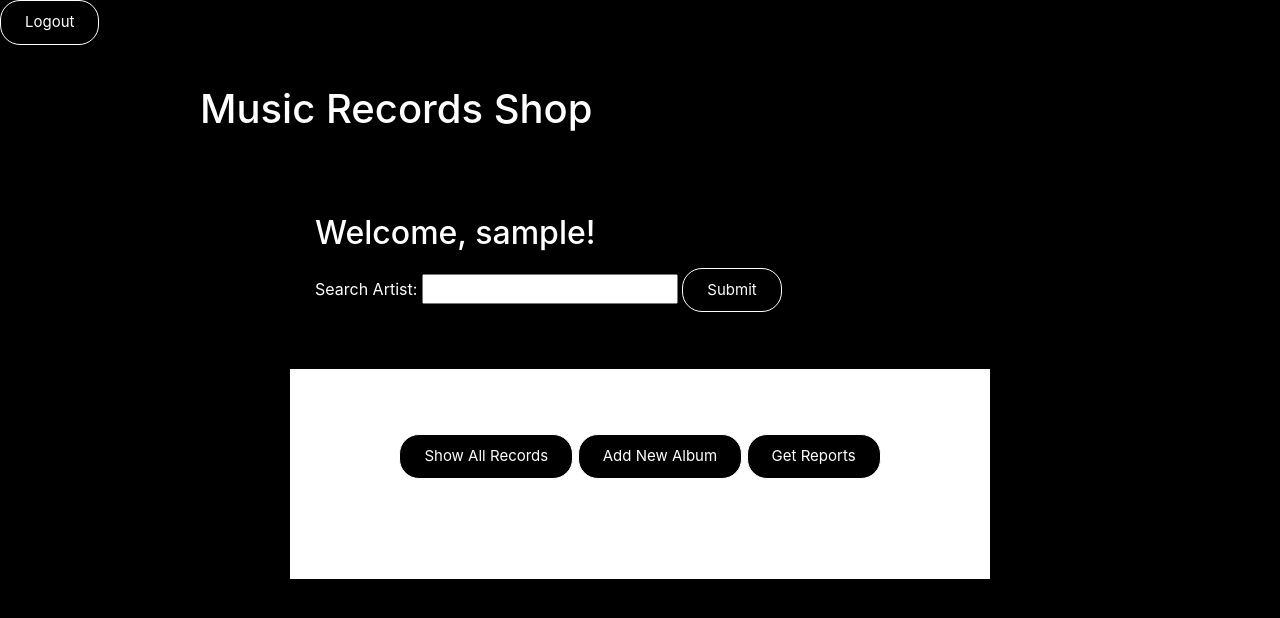
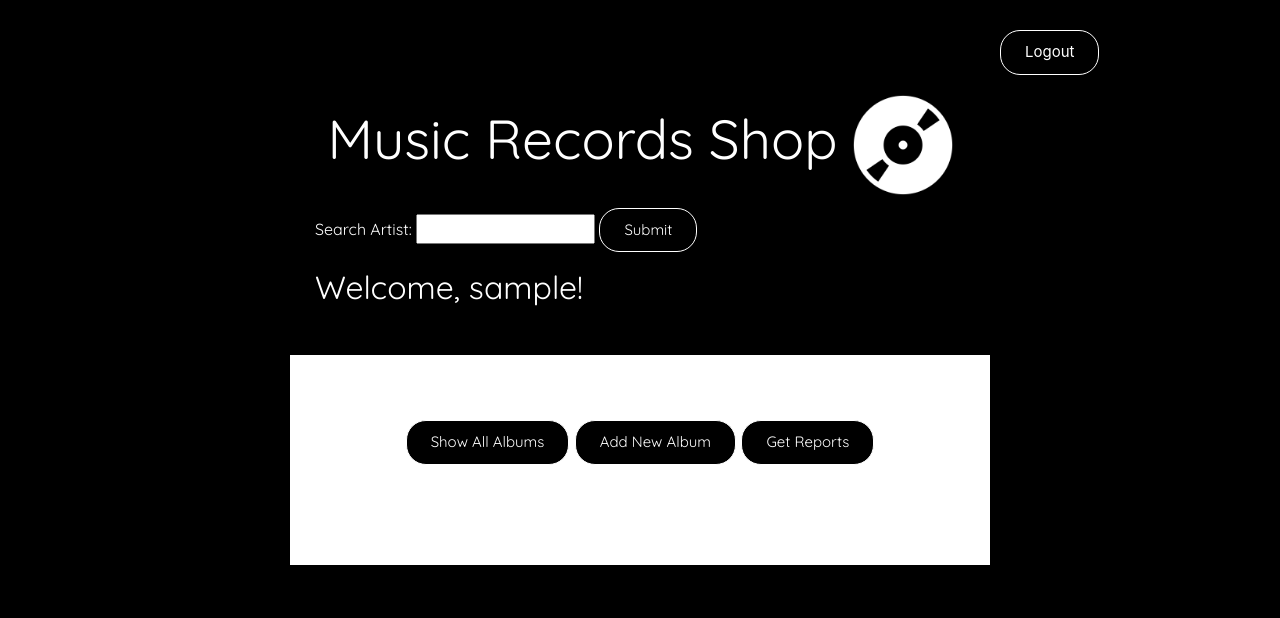
Before and after one commit to cm00100/cst336, a PHP site: page /finalproject/admin.php in a window 1280 px wide. Shown: the top 618 px of the page. Run offline with PHP 8.4, Linux system fonts and the light colour scheme; the visitor is signed in with stand-in values (Sample User, id 1); data that the repository does not hold is empty; some libraries are stand-ins or nearby versions.

Commit message:
Final changes

```diff
--- a/finalproject/admin.php
+++ b/finalproject/admin.php
@@ -34,6 +34,7 @@ function displayRecords() {
       <link rel="stylesheet" href="https://maxcdn.bootstrapcdn.com/bootstrap/4.0.0-beta.2/css/bootstrap.min.css" integrity="sha384-PsH8R72JQ3SOdhVi3uxftmaW6Vc51MKb0q5P2rRUpPvrszuE4W1povHYgTpBfshb" crossorigin="anonymous">
       <link  href="css/style.css" rel="stylesheet" type="text/css" />
     <script src="https://ajax.googleapis.com/ajax/libs/jquery/3.2.1/jquery.min.js"></script>
+    <link href="https://fonts.googleapis.com/css?family=Quicksand" rel="stylesheet">
 
         <title>Admin Page </title>
         <script>
@@ -54,7 +55,7 @@ function displayRecords() {
 
 
 
-       <div id="logout">
+       <div id="adminLogin">
 
           <form action="logout.php">
 
@@ -64,7 +65,7 @@ function displayRecords() {
 
         </div>
 
-                       <div id="spacer"><h1> Music Records Shop</h1></div>
+       <div id="spacer">Music Records Shop <img src="musicrecord.png" width="100"></div>
 
 
 
@@ -90,12 +91,13 @@ function displayRecords() {
 
 
         <div id="search-wrap">
-            <p><h2> Welcome, <?=$_SESSION['username']?>! </h2></p>
             <form action="" method="post">
             Search Artist: <input type="text" name="search" />
             <input type="submit" value="Submit" />
             </form>
-            <p>
+            <p></p>
+            <h2> Welcome, <?=$_SESSION['username']?>! </h2>
+
 
 
         </div>
@@ -112,9 +114,11 @@ function displayRecords() {
 
           echo"<div id='catalog'>";
 
+
+
         echo" <div id='adminButtons'>
         <form action='' method='post'>
-        <input type='submit' value='Show All Records' />
+        <input type='submit' value='Show All Albums' />
         </form>
         ";
 
--- a/finalproject/css/style.css
+++ b/finalproject/css/style.css
@@ -7,6 +7,8 @@ body
 
 #search-wrap {
     background: #000;
+         font-family: 'Quicksand', sans-serif;
+
     width: 700px;
     height: 40%;
     color: #fff;
@@ -32,6 +34,8 @@ a
 {
     background: #fff;
     width: 700px;
+     font-family: 'Quicksand', sans-serif;
+     font-size: 20px;
     color: #000;
     padding: 25px 20px;
     padding-bottom: 60px;
@@ -71,11 +75,12 @@ a
 
 #spacer{
      height: 50px;
-
+     font-family: 'Quicksand', sans-serif;
+     font-size: 55px;
      color: #fff;
-     padding-top: 40px;
+     padding-top: 20px;
      padding-bottom: 40px;
-     padding-left: 200px;
+     text-align: center;
 }
 #spacerLog{
      height: 50px;
@@ -83,6 +88,11 @@ a
      color: #fff;
      padding-top: 40px;
      text-align: center;
+}
+
+#adminLogin{
+      padding-top: 30px;
+      padding-left: 1000px;
 }
 
 
```
Also changed, not shown: finalproject/index.php (+20 -3 lines), finalproject/musicrecord.png (added).
